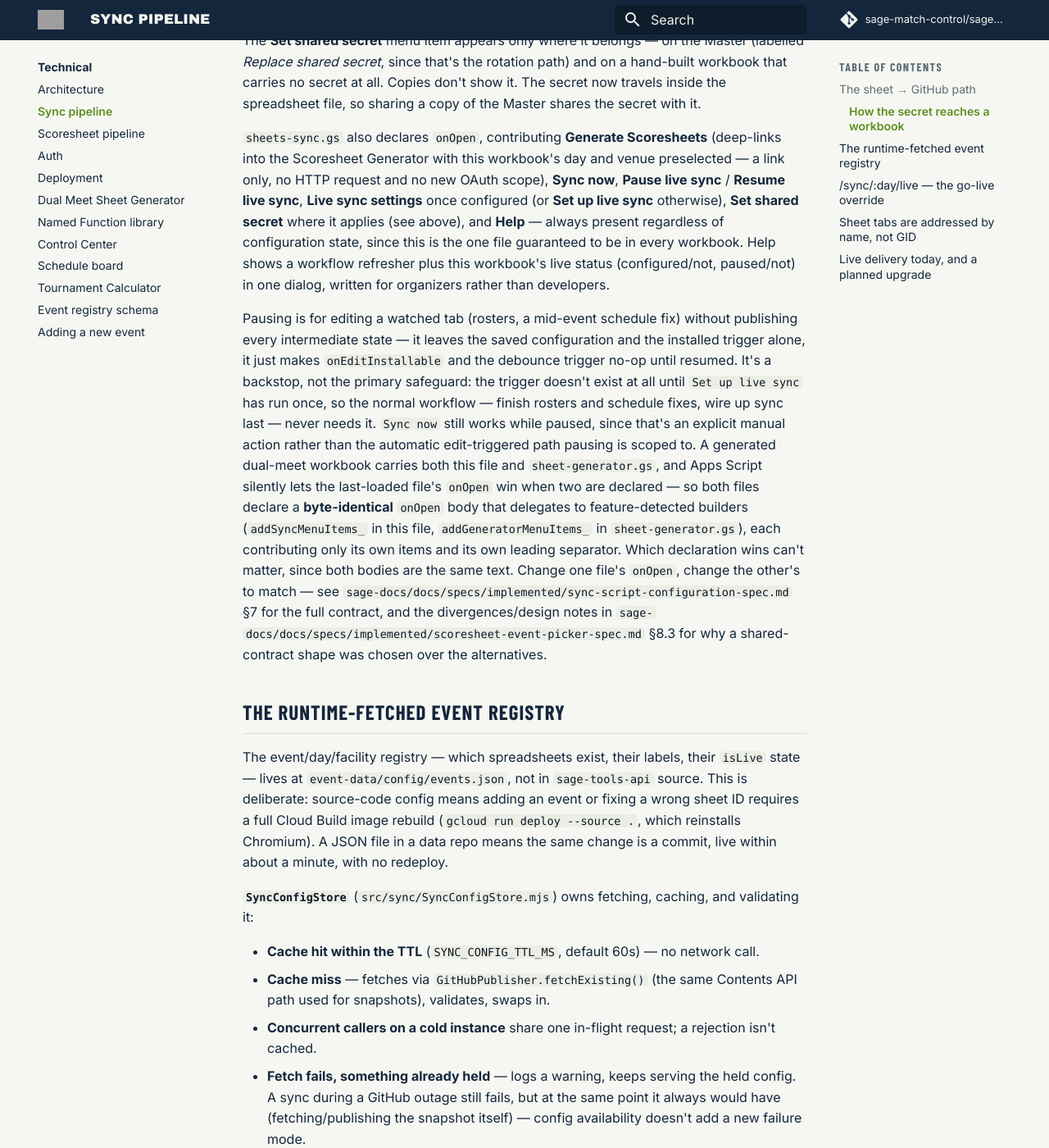
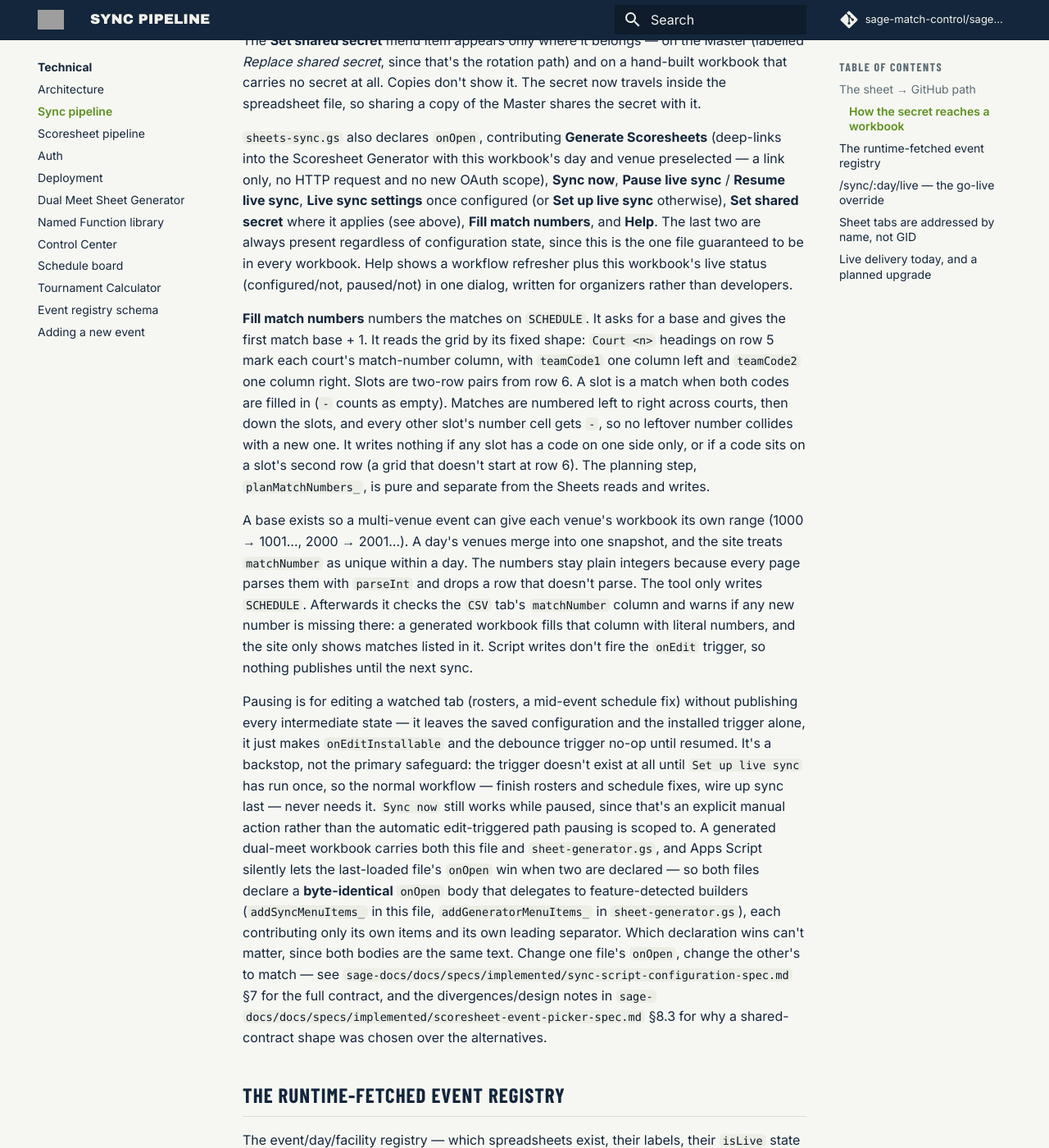
Before and after one commit to sage-match-control/sage-docs, an MkDocs documentation site: the page built from docs/technical/sync-pipeline.md, in a window 1280 px wide and 1400 px high, scrolled down 2215 px. Shown: the whole window at 82% size. Built offline with MkDocs 1.6.1 and Material for MkDocs 9.7.7, drawn with Linux system fonts in a browser that asks for light colours; comment, search, counter and statistics services are not loaded.

Commit message:
Update SAGe menu to add generate match numbers

```diff
--- a/docs/technical/sync-pipeline.md
+++ b/docs/technical/sync-pipeline.md
@@ -102,11 +102,33 @@ Scoresheets** (deep-links into the Scoresheet Generator with this workbook's
 day and venue preselected — a link only, no HTTP request and no new OAuth
 scope), **Sync now**, **Pause live sync** / **Resume live sync**, **Live
 sync settings** once configured (or **Set up live sync** otherwise),
-**Set shared secret** where it applies (see above), and
-**Help** — always present regardless of configuration state, since this is
-the one file guaranteed to be in every workbook. Help shows a workflow
-refresher plus this workbook's live status (configured/not, paused/not) in
-one dialog, written for organizers rather than developers.
+**Set shared secret** where it applies (see above), **Fill match numbers**,
+and **Help**. The last two are always present regardless of configuration
+state, since this is the one file guaranteed to be in every workbook. Help
+shows a workflow refresher plus this workbook's live status (configured/not,
+paused/not) in one dialog, written for organizers rather than developers.
+
+**Fill match numbers** numbers the matches on `SCHEDULE`. It asks for a base
+and gives the first match base + 1. It reads the grid by its fixed shape:
+`Court <n>` headings on row 5 mark each court's match-number column, with
+`teamCode1` one column left and `teamCode2` one column right. Slots are
+two-row pairs from row 6. A slot is a match when both codes are filled in
+(`-` counts as empty). Matches are numbered left to right across courts,
+then down the slots, and every other slot's number cell gets `-`, so no
+leftover number collides with a new one. It writes nothing if any slot has a
+code on one side only, or if a code sits on a slot's second row (a grid that
+doesn't start at row 6). The planning step, `planMatchNumbers_`, is pure and
+separate from the Sheets reads and writes.
+
+A base exists so a multi-venue event can give each venue's workbook its own
+range (1000 → 1001…, 2000 → 2001…). A day's venues merge into one snapshot,
+and the site treats `matchNumber` as unique within a day. The numbers stay
+plain integers because every page parses them with `parseInt` and drops a
+row that doesn't parse. The tool only writes `SCHEDULE`. Afterwards it
+checks the `CSV` tab's `matchNumber` column and warns if any new number is
+missing there: a generated workbook fills that column with literal numbers,
+and the site only shows matches listed in it. Script writes don't fire the
+`onEdit` trigger, so nothing publishes until the next sync.
 
 Pausing is for editing a watched tab (rosters, a mid-event schedule fix) without
 publishing every intermediate state — it leaves the saved configuration and
```
Also changed, not shown: docs/features/dual-meet-sheet-generator.md (+11 -3 lines), docs/features/preparing-an-event.md (+6 -0 lines).
